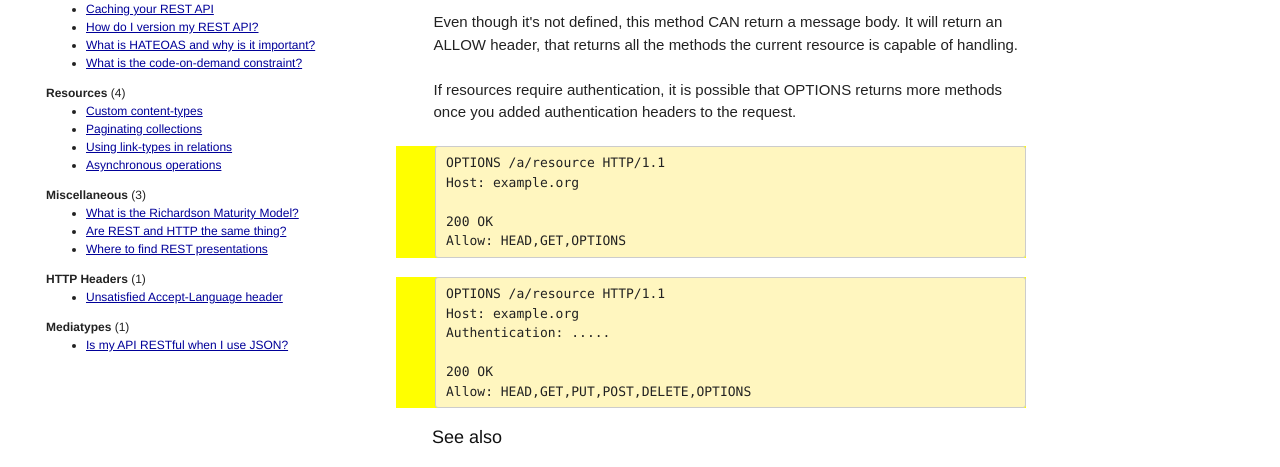
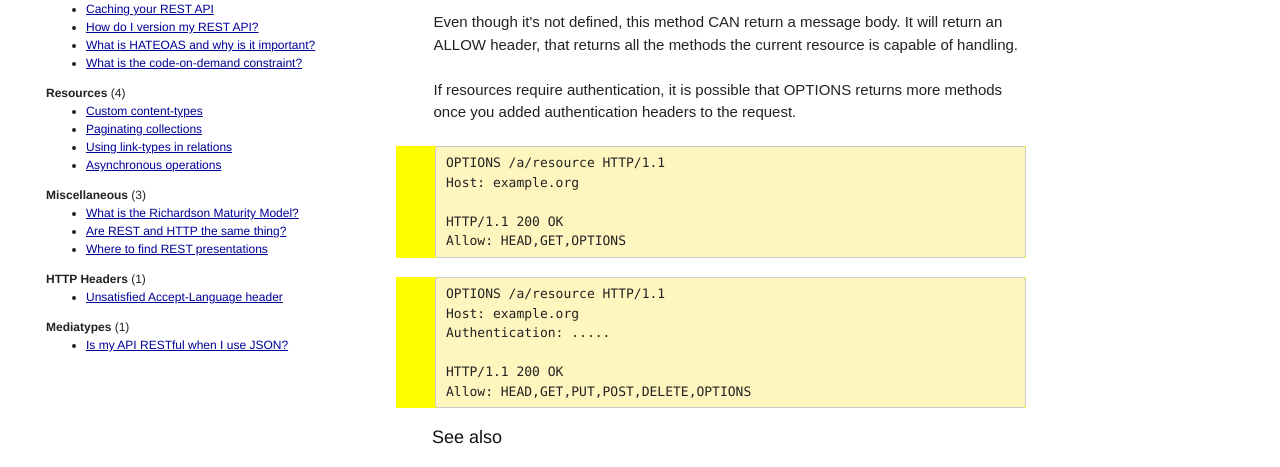
Before and after one commit to restcookbook/restcookbook, a Jekyll site: the page built from _posts/2013-04-20-options.html, in a window 1280 px wide. Shown: the part 336-803 px from the top of the page. Built offline with Jekyll 4.4.1, drawn with Linux system fonts in a browser that asks for light colours; some of the changed text lies outside the part shown.

Commit message:
fix missing HTTP/1.1

```diff
--- a/_posts/2013-04-20-options.html
+++ b/_posts/2013-04-20-options.html
@@ -14,7 +14,7 @@ author_email: jthijssen@noxlogic.nl
 OPTIONS /my/resource HTTP/1.1
 Host: example.org
 
-200 OK
+HTTP/1.1 200 OK
 Allow: HEAD,GET,DELETE,OPTIONS
 {% endhighlight %}
 
@@ -28,7 +28,7 @@ Allow: HEAD,GET,DELETE,OPTIONS
 OPTIONS /a/resource HTTP/1.1
 Host: example.org
 
-200 OK
+HTTP/1.1 200 OK
 Allow: HEAD,GET,OPTIONS
 {% endhighlight %}
 
@@ -37,7 +37,7 @@ OPTIONS /a/resource HTTP/1.1
 Host: example.org
 Authentication: .....
 
-200 OK
+HTTP/1.1 200 OK
 Allow: HEAD,GET,PUT,POST,DELETE,OPTIONS
 {% endhighlight %}
 
```
